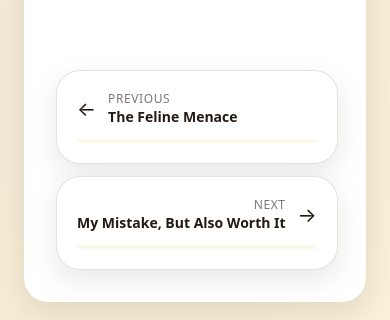
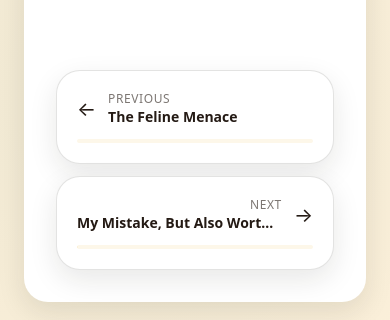
Before and after one commit to RickySerrano904/EnzosWorld.com, a Next.js app: page /blog/archaeologist-enzo in a window 390 px wide. Shown: the part 897-1217 px from the top of the page. Built offline with nearby package versions, Linux system fonts and the light colour scheme.

Commit message:
Prevent navbar overflow on mobile

```diff
--- a/app/blog/PostNav.tsx
+++ b/app/blog/PostNav.tsx
@@ -20,21 +20,22 @@ export default function PostNav() {
   const nextPost = currentIndex < posts.length - 1 ? posts[currentIndex + 1] : null;
 
   return (
-    <nav className="grid gap-3 pt-10 sm:grid-cols-2">
+    <nav className="grid min-w-0 gap-3 pt-10 sm:grid-cols-2">
       {/* Previous */}
       {prevPost ? (
         <Link
           href={`/blog/${prevPost.slug}`}
-        className="group rounded-3xl border border-border bg-card p-5 shadow-[var(--shadow)] transition hover:-translate-y-0.5 hover:shadow-lg"
+          className="group min-w-0 overflow-hidden rounded-3xl border border-border bg-card p-5 shadow-(--shadow) transition hover:-translate-y-0.5 hover:shadow-lg"
         >
-        <div className="flex items-center gap-3">
+          <div className="flex min-w-0 items-center gap-3">
             <span
-            className="text-xl transition-transform duration-300 group-hover:-translate-x-1 group-hover:-rotate-6 group-hover:scale-110"
+              className="shrink-0 text-xl transition-transform duration-300 group-hover:-translate-x-1 group-hover:-rotate-6 group-hover:scale-110"
               aria-hidden="true"
             >
               ←
             </span>
-        <div className="min-w-0">
+
+            <div className="min-w-0 flex-1">
               <p className="text-xs uppercase tracking-wider text-foreground/60">
                 Previous
               </p>
@@ -42,25 +43,23 @@ export default function PostNav() {
             </div>
           </div>
 
-        {/* Previous swoosh (fixed for real) */}
-        <div className="mt-3 h-1 w-full overflow-hidden rounded-full bg-[var(--primary)]/15">
-            <div className="h-full w-1/3 translate-x-[301%] rounded-full bg-[var(--primary)]/60 transition-transform duration-500 group-hover:-translate-x-[20%]" />
+          {/* Previous swoosh */}
+          <div className="mt-3 h-1 w-full overflow-hidden rounded-full bg-primary/15">
+            <div className="h-full w-1/3 translate-x-[301%] rounded-full bg-primary/60 transition-transform duration-500 group-hover:-translate-x-[20%]" />
           </div>
-
         </Link>
       ) : (
         <div className="hidden sm:block" />
       )}
 
-
       {/* Next */}
       {nextPost ? (
         <Link
           href={`/blog/${nextPost.slug}`}
-          className="group rounded-3xl border border-border bg-card p-5 text-right shadow-[var(--shadow)] transition hover:-translate-y-0.5 hover:shadow-lg"
+          className="group min-w-0 overflow-hidden rounded-3xl border border-border bg-card p-5 text-right shadow-(--shadow) transition hover:-translate-y-0.5 hover:shadow-lg"
         >
-          <div className="flex items-center justify-end gap-3">
-            <div className="min-w-0">
+          <div className="flex min-w-0 items-center justify-end gap-3">
+            <div className="min-w-0 flex-1">
               <p className="text-xs uppercase tracking-wider text-foreground/60">
                 Next
               </p>
@@ -68,15 +67,15 @@ export default function PostNav() {
             </div>
 
             <span
-              className="text-xl transition-transform duration-300 group-hover:translate-x-1 group-hover:rotate-6 group-hover:scale-110"
+              className="shrink-0 text-xl transition-transform duration-300 group-hover:translate-x-1 group-hover:rotate-6 group-hover:scale-110"
               aria-hidden="true"
             >
               →
             </span>
           </div>
 
-          <div className="mt-3 h-1 w-full overflow-hidden rounded-full bg-[var(--primary)]/15">
-            <div className="h-full w-1/3 -translate-x-full rounded-full bg-[var(--primary)]/60 transition-transform duration-500 group-hover:translate-x-[220%]" />
+          <div className="mt-3 h-1 w-full overflow-hidden rounded-full bg-primary/15">
+            <div className="h-full w-1/3 -translate-x-full rounded-full bg-primary/60 transition-transform duration-500 group-hover:translate-x-[220%]" />
           </div>
         </Link>
       ) : (
```
Lines whose indentation alone changed are shown as unchanged.
